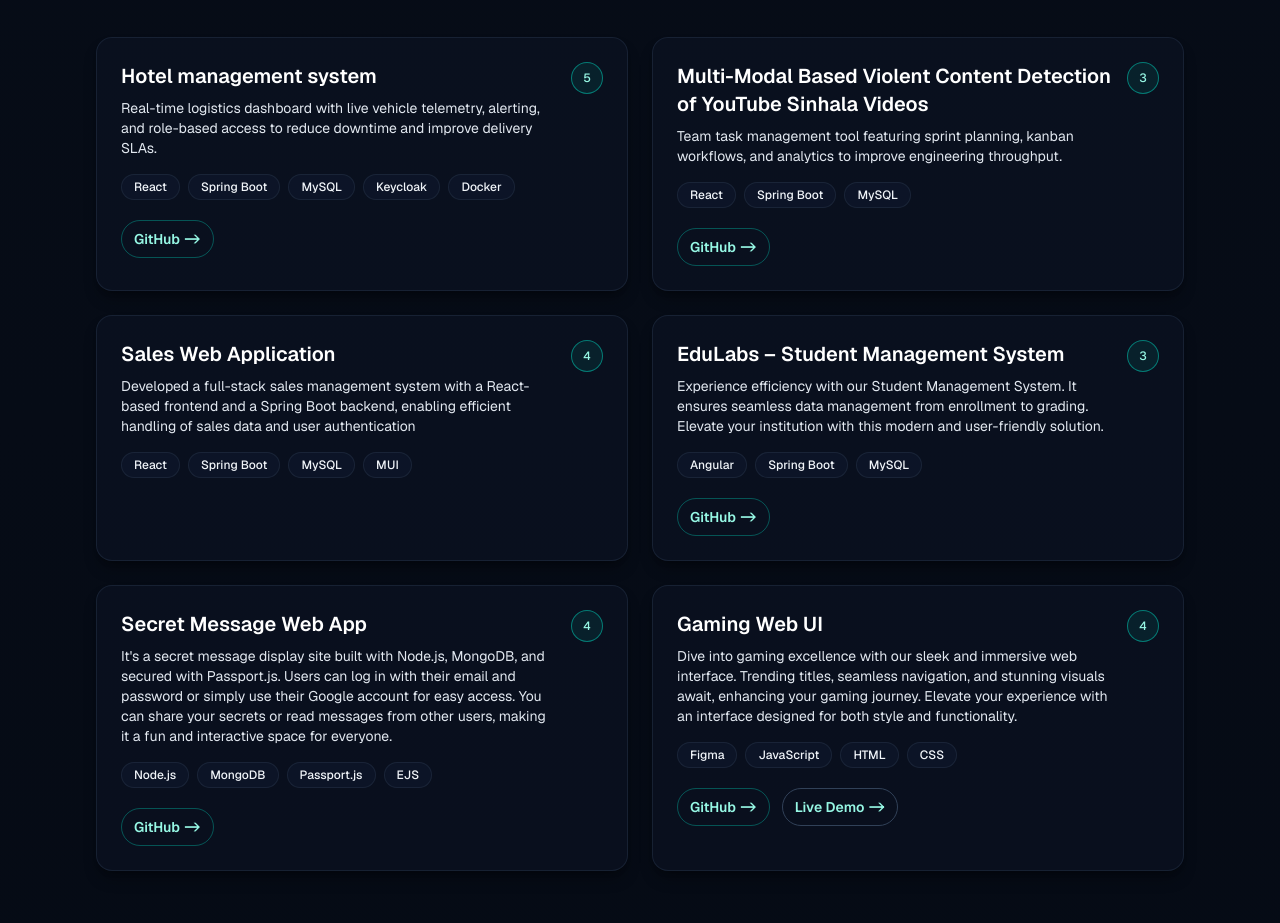
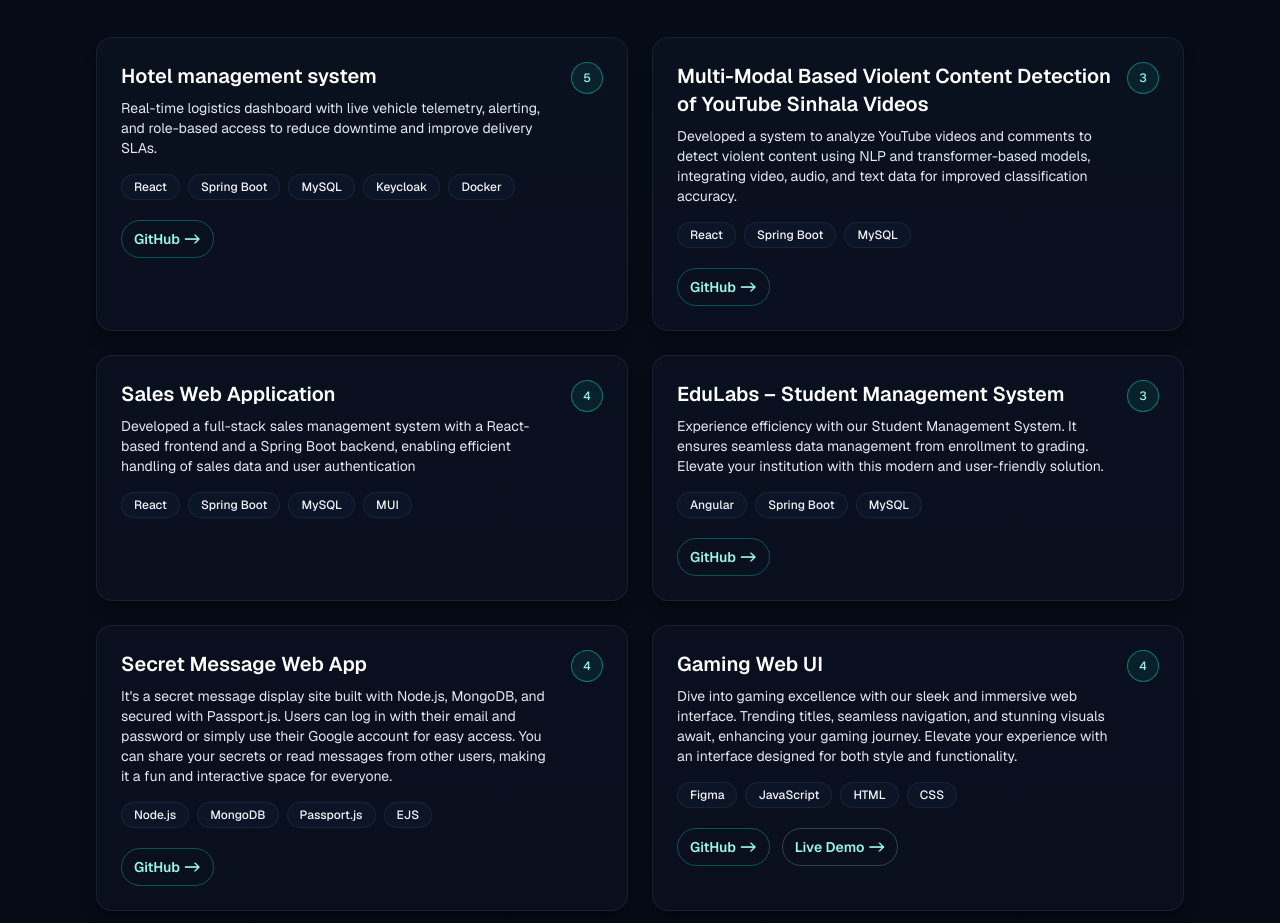
Before and after one commit to SuwanthaDarshana/portfolio_next_update, a Next.js app: page / in a window 1280 px wide. Shown: the part 2503-3426 px from the top of the page. Built offline with nearby package versions, Linux system fonts and the light colour scheme; no server answers.

Commit message:
update project description

```diff
--- a/app/page.tsx
+++ b/app/page.tsx
@@ -97,7 +97,7 @@ const projects = [
   {
     title: "Multi-Modal Based Violent Content Detection of YouTube Sinhala Videos ",
     description:
-      "Team task management tool featuring sprint planning, kanban workflows, and analytics to improve engineering throughput.",
+      "Developed a system to analyze YouTube videos and comments to detect violent content using NLP and transformer-based models, integrating video, audio, and text data for improved classification accuracy.",
     tech: ["React", "Spring Boot", "MySQL"],
     github: "https://github.com/SuwanthaDarshana/youtube_comments_analyse",
     // demo: "https://devtasks.app",
```
